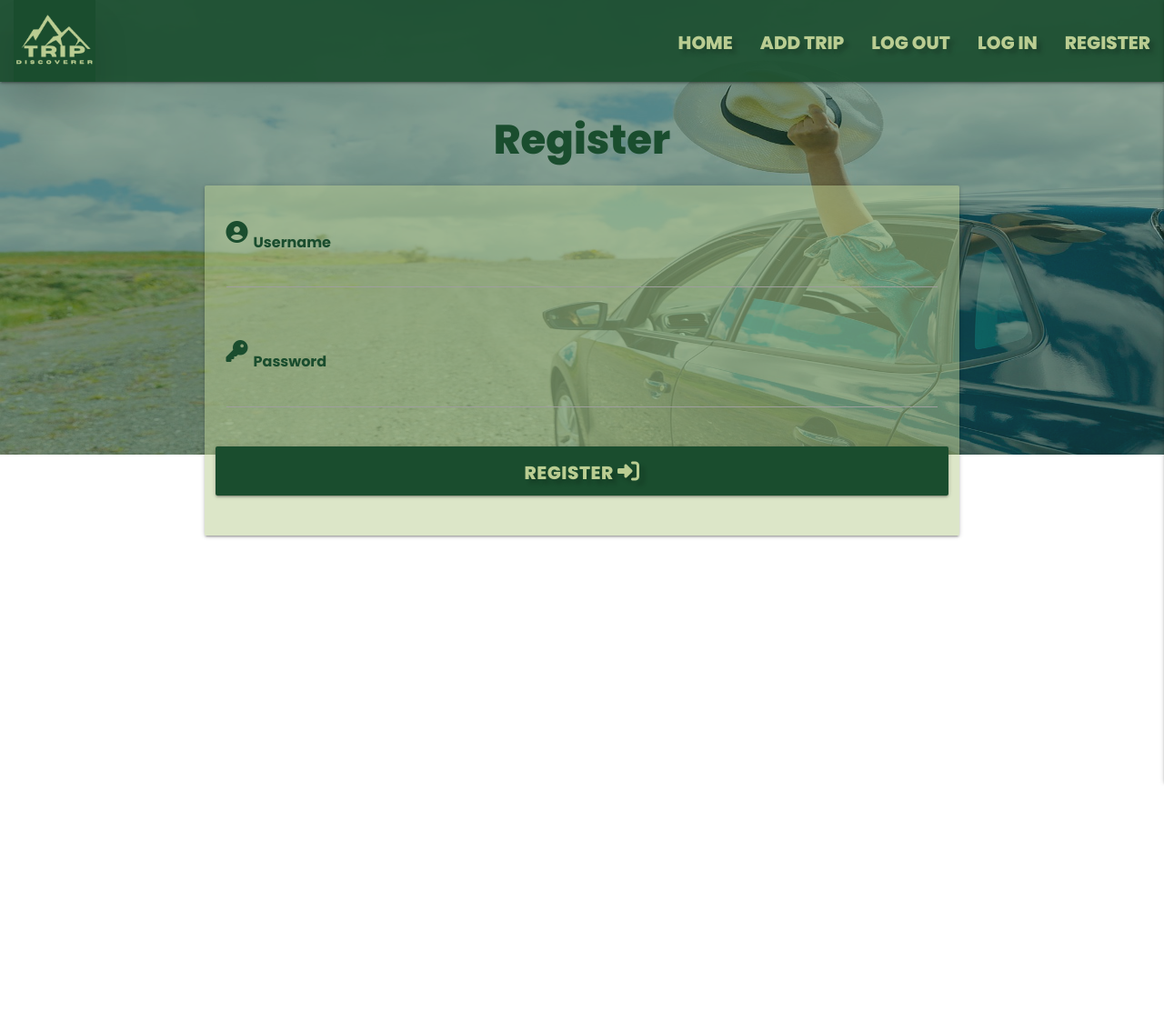
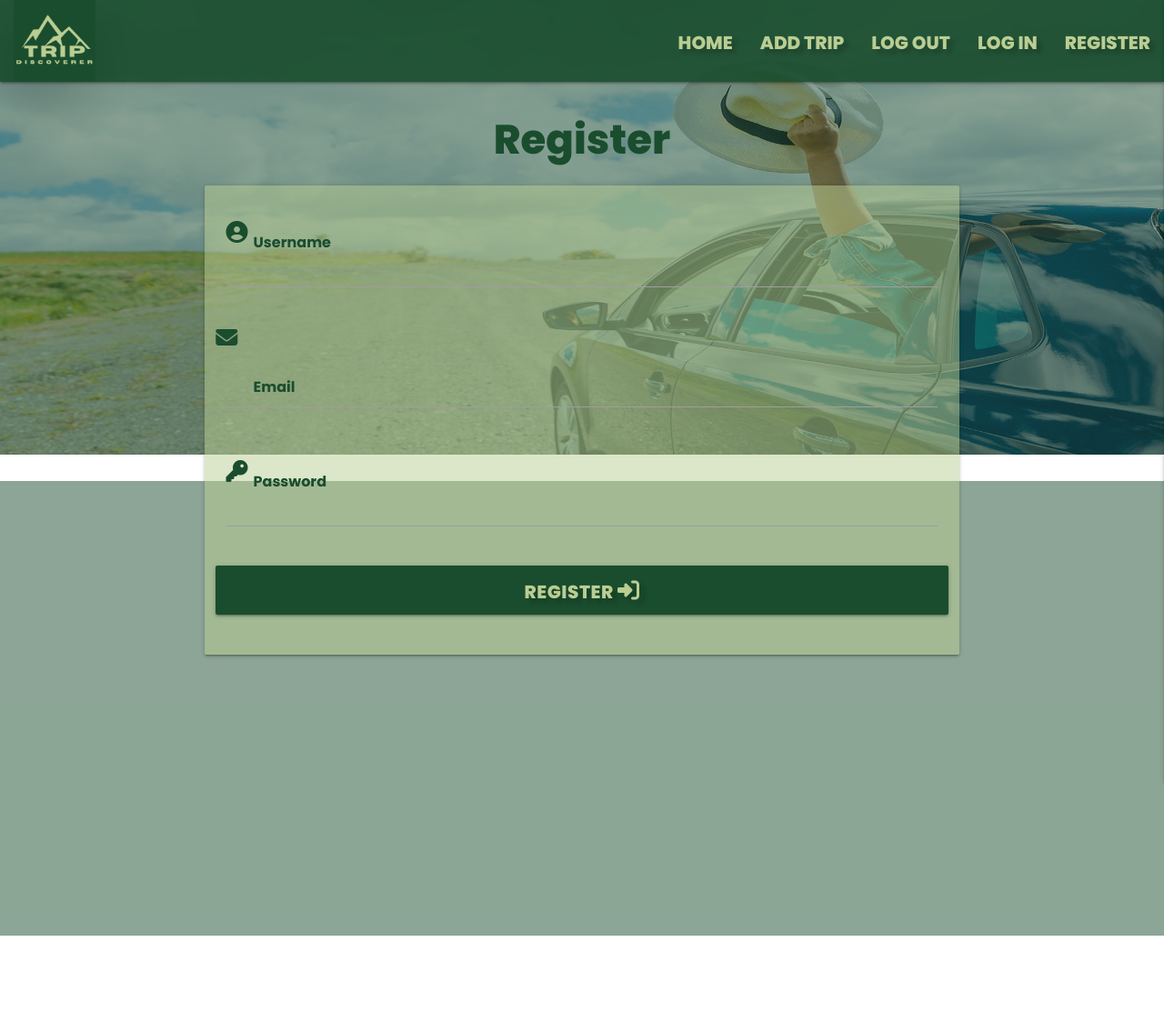
Before and after one commit to e-h-dev/trip-discoverer, a Flask app: page /register in a window 1280 px wide. Shown: the whole page at 91% size. Before the commit the page ends 862 px from the top, so only its background shows below. Run offline with Flask 3, Linux system fonts and the light colour scheme; some libraries are stand-ins or nearby versions.

Commit message:
Add email section to registerration form

```diff
--- a/templates/register.html
+++ b/templates/register.html
@@ -1,6 +1,7 @@
 {% extends "base.html" %}
 {% block content %}
 
+    <div class="row opaque">
     <h3 class="center-align header-font align">Register</h3>
 
     <div class="row align">
@@ -14,6 +15,14 @@
                         <label for="username">Username</label>
                       </div>
                 </div>
+                <!-- email -->
+                <div class="row">
+                    <i class="fa-solid fa-envelope"></i>
+                    <div class="input-field col s12">
+                      <input id="email" name="email" type="email" class="validate">
+                      <label for="email">Email</label>
+                    </div>
+                  </div>
                 <!-- password -->
                 <div class="row">
                     <div class="input-field col s12">
@@ -31,5 +40,6 @@
             </div>
         </form>
     </div>
+    </div>
 
 {% endblock %}
```
